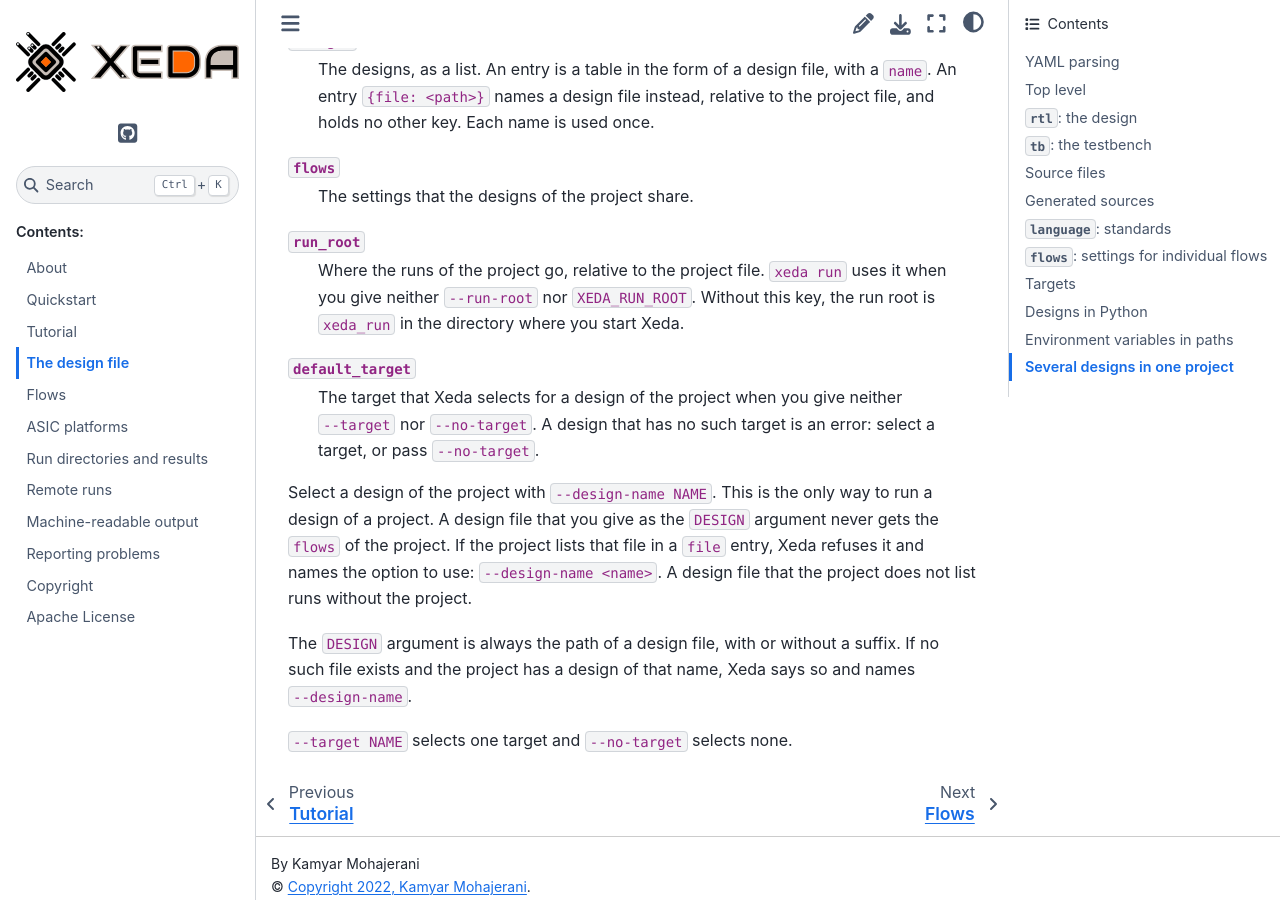
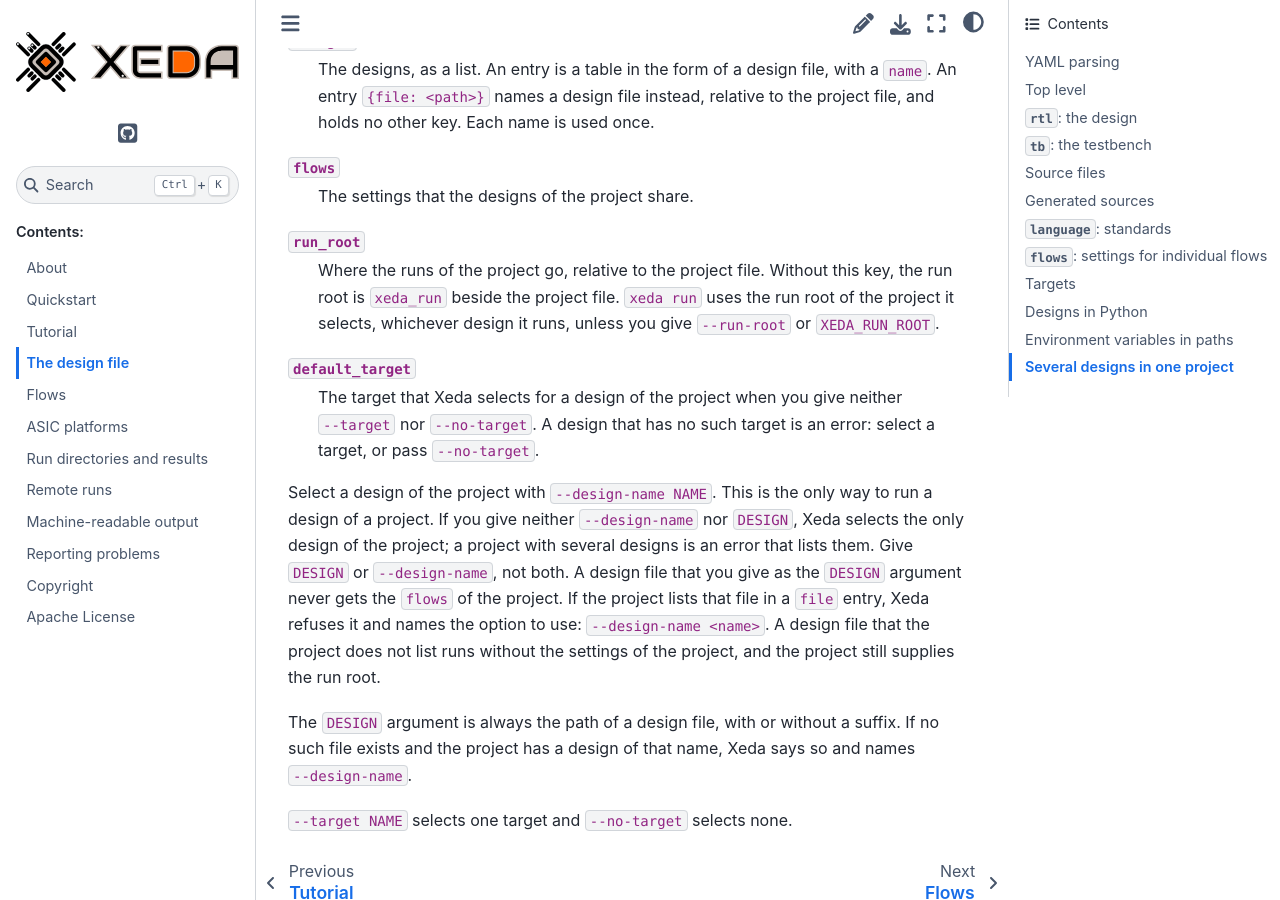
Before and after one commit to XedaHQ/xeda, a Sphinx documentation site: the page built from docs/design-file.rst, in a window 1280 px wide and 900 px high, scrolled down 28090 px. Built offline with Sphinx 7.4.7 and the Sphinx Book theme 1.1.4, drawn with Linux system fonts in a browser that asks for light colours.

Commit message:
Describe the selection of a design and the run root of a project
The design file page, the run directory page and both copies of the skill describe the
exclusion of DESIGN and --design-name, the only design of a project, and the run root that a
project always supplies. Four changelog fragments name the user-visible changes.

```diff
--- a/docs/design-file.rst
+++ b/docs/design-file.rst
@@ -1154,19 +1154,21 @@ A project file has these keys. Any other key at its root is an error that names
 ``flows``
   The settings that the designs of the project share.
 ``run_root``
-  Where the runs of the project go, relative to the project file. ``xeda run`` uses it when you
-  give neither ``--run-root`` nor ``XEDA_RUN_ROOT``. Without this key, the run root is
-  ``xeda_run`` in the directory where you start Xeda.
+  Where the runs of the project go, relative to the project file. Without this key, the run root
+  is ``xeda_run`` beside the project file. ``xeda run`` uses the run root of the project it
+  selects, whichever design it runs, unless you give ``--run-root`` or ``XEDA_RUN_ROOT``.
 ``default_target``
   The target that Xeda selects for a design of the project when you give neither ``--target`` nor
   ``--no-target``. A design that has no such target is an error: select a target, or pass
   ``--no-target``.
 
 Select a design of the project with ``--design-name NAME``. This is the only way to run a design
-of a project. A design file that you give as the ``DESIGN`` argument never gets the ``flows`` of
+of a project. If you give neither ``--design-name`` nor ``DESIGN``, Xeda selects the only design of
+the project; a project with several designs is an error that lists them. Give ``DESIGN`` or
+``--design-name``, not both. A design file that you give as the ``DESIGN`` argument never gets the ``flows`` of
 the project. If the project lists that file in a ``file`` entry, Xeda refuses it and names the
 option to use: ``--design-name <name>``. A design file that the project does not list runs without
-the project.
+the settings of the project, and the project still supplies the run root.
 
 The ``DESIGN`` argument is always the path of a design file, with or without a suffix. If no such
 file exists and the project has a design of that name, Xeda says so and names ``--design-name``.
--- a/docs/run-directories.rst
+++ b/docs/run-directories.rst
@@ -11,8 +11,8 @@ Where it goes
 
 Every run directory lies in the run root. The default run root is ``./xeda_run``. Change it with
 ``--run-root``, the ``XEDA_RUN_ROOT`` environment variable or the API's ``run_root``. When you give
-neither the option nor the variable, ``xeda run`` uses the ``run_root`` of the project file, if it
-has one. The first time Xeda uses a run root, it creates the directory (or takes an existing empty
+neither the option nor the variable, ``xeda run`` uses the run root of the project file that it
+selects (its ``run_root`` key, else ``xeda_run`` beside the file). The first time Xeda uses a run root, it creates the directory (or takes an existing empty
 one) and marks it with three files. The ``.xeda-run-root`` file is the marker. The ``.gitignore`` file holds ``*`` and the
 ``CACHEDIR.TAG`` file is the standard cache-directory tag, so version control and backup tools leave
 the tree alone. Everything under a marked run root belongs to Xeda. Keep nothing of yours there (see
```
Also changed, not shown: changelog.d/design-and-design-name-exclude-each-other.changed.md (added, +2 -0 lines), changelog.d/outputs-to-keeps-the-project-file.fixed.md (added, +2 -0 lines), changelog.d/project-files.changed.md (+1 -2 lines), changelog.d/project-only-design.added.md (added, +2 -0 lines), changelog.d/project-run-root.changed.md (added, +2 -0 lines), src/xeda/data/agent/references/design-file.md (+6 -4 lines), .claude/skills/xeda/references/design-file.md.
